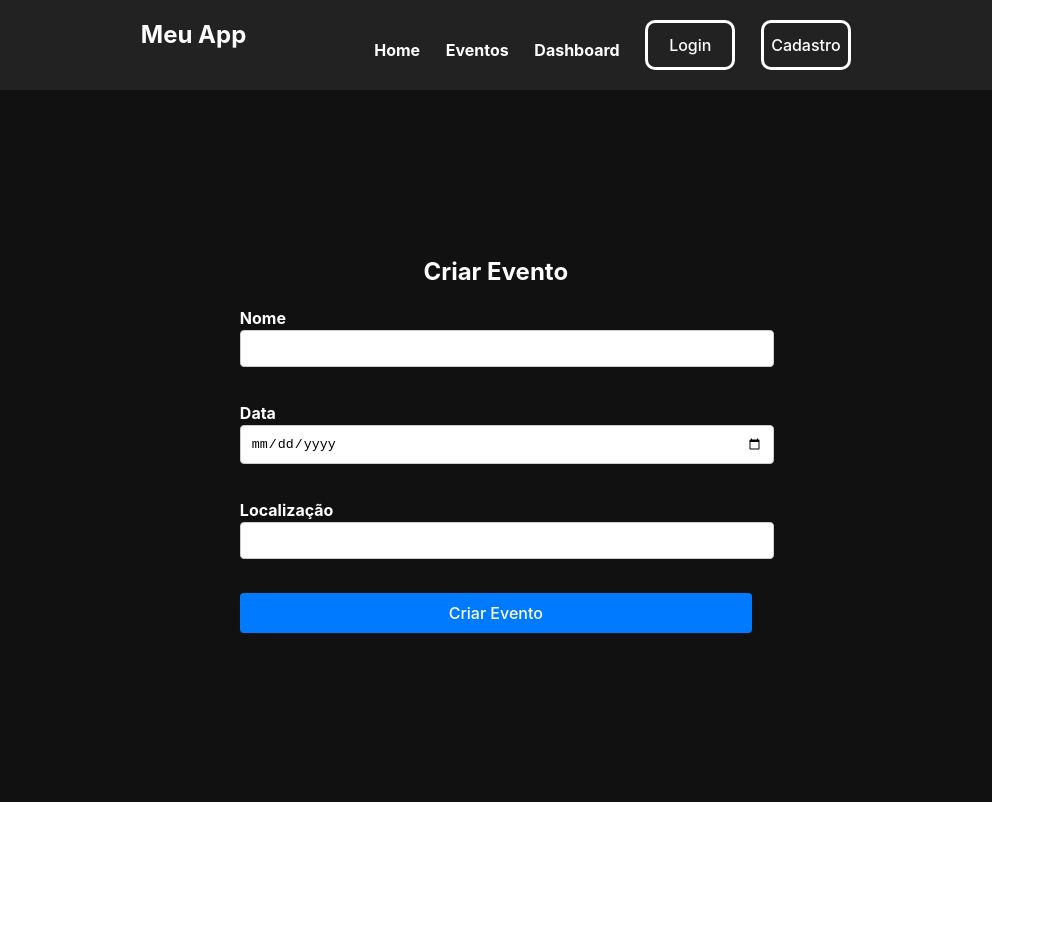
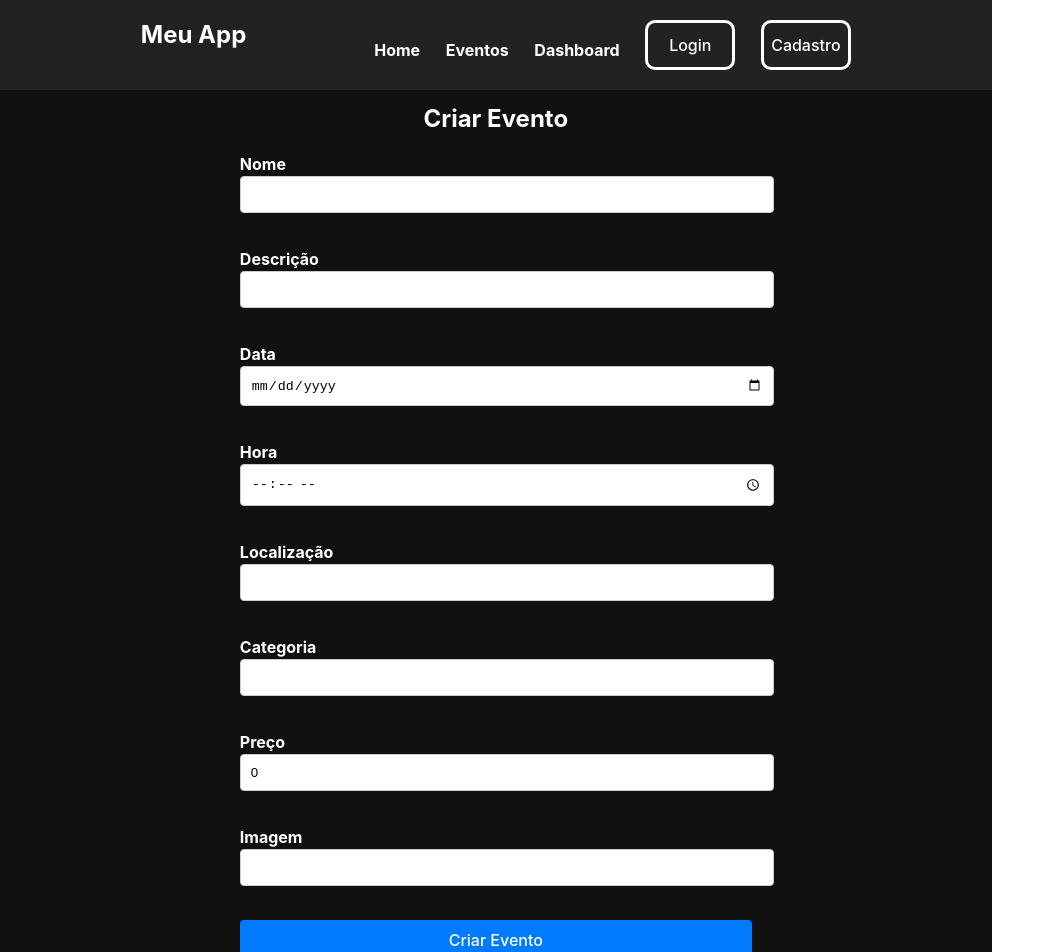
Before and after one commit to CrisBid/AplicacaoEventos, a React (Vite) app in the folder FrontEnd/: page /eventcreate in a window 1280 px wide. Shown: the top 952 px of the page, without its empty margins (0-1055 px from the left). Before the commit the page ends 802 px from the top, so only its background shows below. Built offline with nearby package versions, Linux system fonts and the light colour scheme; the HTML template or start-up script is replaced by a standard one.

Commit message:
Update from Events

```diff
--- a/FrontEnd/src/Pages/Events/CreateEvents/index.tsx
+++ b/FrontEnd/src/Pages/Events/CreateEvents/index.tsx
@@ -1,11 +1,16 @@
 import React, { useState, ChangeEvent } from 'react';
 import api from '../../../api/axios';
-import './styles.css'
+import './styles.css';
 
 interface Event {
   name: string;
   date: string;
   location: string;
+  description: string;
+  time: string;
+  category: string;
+  price: number;
+  img: string;
 }
 
 const CreateEventPage: React.FC = () => {
@@ -13,6 +18,11 @@ const CreateEventPage: React.FC = () => {
     name: '',
     date: '',
     location: '',
+    description: '',
+    time: '',
+    category: '',
+    price: 0,
+    img: '',
   });
 
   const handleInputChange = (event: ChangeEvent<HTMLInputElement>) => {
@@ -25,7 +35,7 @@ const CreateEventPage: React.FC = () => {
 
   const handleCreateEvent = () => {
     api
-      .post('/api/events', event)
+      .post('events/create', event)
       .then((response) => {
         // Lógica após a criação do evento bem-sucedida
         console.log(response.data); // Exemplo: exibir dados da resposta
@@ -50,11 +60,29 @@ const CreateEventPage: React.FC = () => {
           />
         </div>
         <div className="form-group">
+          <label>Descrição</label>
+          <input
+            type="text"
+            name="description"
+            value={event.description}
+            onChange={handleInputChange}
+          />
+        </div>
+        <div className="form-group">
           <label>Data</label>
           <input
             type="date"
             name="date"
             value={event.date}
+            onChange={handleInputChange}
+          />
+        </div>
+        <div className="form-group">
+          <label>Hora</label>
+          <input
+            type="time"
+            name="time"
+            value={event.time}
             onChange={handleInputChange}
           />
         </div>
@@ -67,6 +95,33 @@ const CreateEventPage: React.FC = () => {
             onChange={handleInputChange}
           />
         </div>
+        <div className="form-group">
+          <label>Categoria</label>
+          <input
+            type="text"
+            name="category"
+            value={event.category}
+            onChange={handleInputChange}
+          />
+        </div>
+        <div className="form-group">
+          <label>Preço</label>
+          <input
+            type="number"
+            name="price"
+            value={event.price}
+            onChange={handleInputChange}
+          />
+        </div>
+        <div className="form-group">
+          <label>Imagem</label>
+          <input
+            type="text"
+            name="img"
+            value={event.img}
+            onChange={handleInputChange}
+          />
+        </div>
         <button type="button" onClick={handleCreateEvent}>
           Criar Evento
         </button>
--- a/FrontEnd/src/Pages/Events/CreateEvents/styles.css
+++ b/FrontEnd/src/Pages/Events/CreateEvents/styles.css
@@ -1,10 +1,11 @@
 .create-event-container {
     display: flex;
-    height: 89vh;
     flex-direction: column;
     justify-content: center;
     align-items: center;
     margin: 0;
+    padding-top: 2vh;
+    padding-bottom: 2vh;
     background-color: #111;
   }
 
--- a/FrontEnd/src/Pages/Events/EventDetails/index.tsx
+++ b/FrontEnd/src/Pages/Events/EventDetails/index.tsx
@@ -30,7 +30,7 @@ const EventDetailsPage: React.FC = () => {
 
   const fetchEvent = async () => {
     try {
-      const response = await api.get(`/events/${eventId}`);
+      const response = await api.post('events/search', {id:eventId});
       setEvent(response.data);
     } catch (error) {
       console.error(error);
@@ -40,8 +40,8 @@ const EventDetailsPage: React.FC = () => {
   const handleRegistration = async () => {
     try {
       // Send a POST request to your backend API to register the user for the event
-      const response = await api.post('events/registrations', {
-        eventId: eventId,
+      const response = await api.post('events/registered', {
+        id: eventId,
         userId: 'currentUserId', // Replace with the actual user ID or a session/user authentication mechanism
       });
 
```
Also changed, not shown: 1 other file (tests, documents, lock files or other folders).
